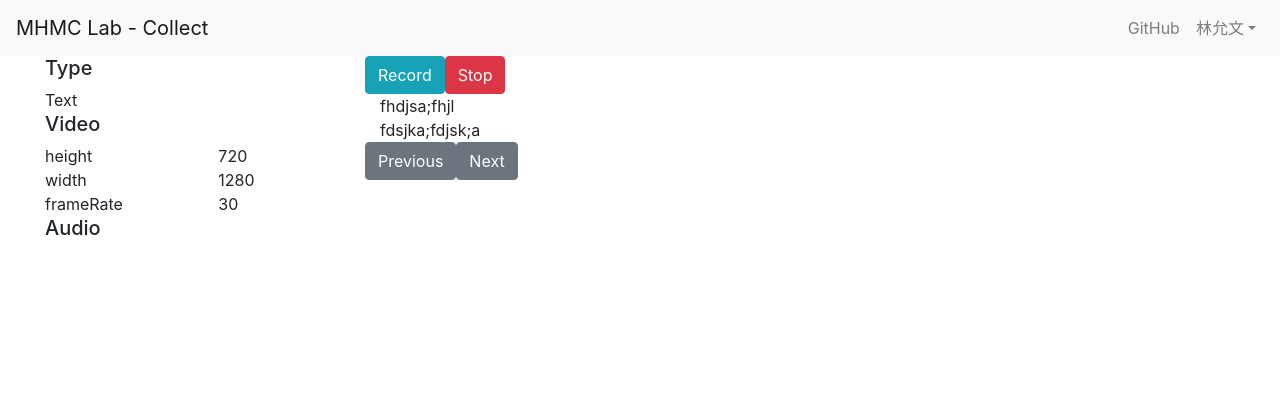
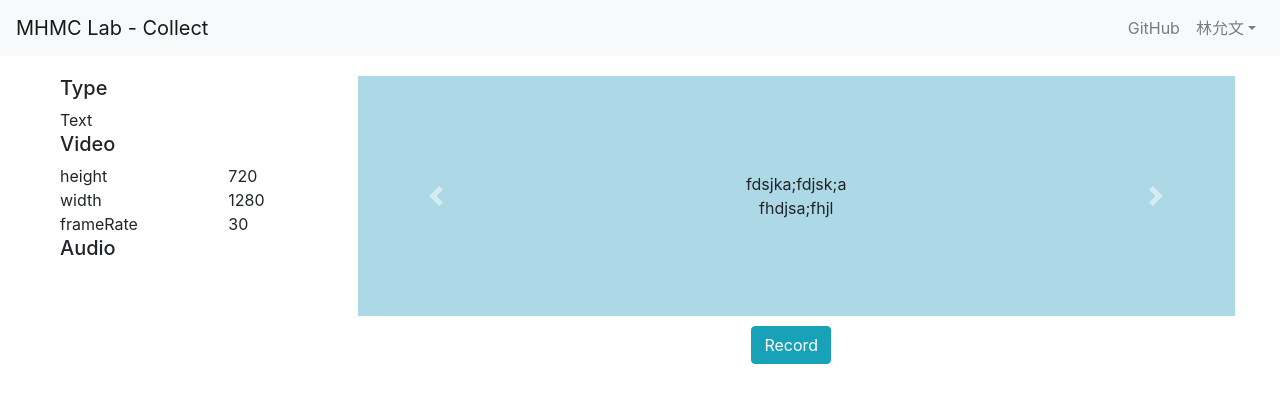
Before and after one commit to LinYunWen/data-collect-web, a React app: page / in a window 1280 px wide. Shown: the top 402 px of the page. Built offline with nearby package versions, Linux system fonts and the light colour scheme.

Commit message:
Feature: add Carousel

```diff
--- a/package.json
+++ b/package.json
@@ -20,6 +20,7 @@
   "homepage": "https://github.com/LinYunWen/data-collect-web#readme",
   "dependencies": {
     "bootstrap": "^4.3.1",
+    "classnames": "^2.2.6",
     "core-js": "^3.1.4",
     "react": "^16.8.6",
     "react-dom": "^16.8.6",
--- a/src/components/Content.js
+++ b/src/components/Content.js
@@ -2,6 +2,7 @@ import React from 'react';
 import { Container, Row } from "reactstrap";
 import { Info } from "./Info";
 import { Panel } from "./Panel";
+import cls from "../style.scss";
 
 export class Content extends React.Component {
     constructor(props) {
@@ -11,7 +12,7 @@ export class Content extends React.Component {
     render() {
         return (
             <Container fluid={true}>
-                <Row>
+                <Row className={cls.contentRow}>
                     <Info />
                     <Panel />
                 </Row>
--- a/src/components/Panel.js
+++ b/src/components/Panel.js
@@ -10,7 +10,7 @@ export class Panel extends React.Component {
 
     render() {
         return (
-            <Col>
+            <Col xs="9">
                 {/* <VideoPane /> */}
                 <TextPane />
             </Col>
--- a/src/components/TextPane.js
+++ b/src/components/TextPane.js
@@ -1,37 +1,132 @@
 import React from 'react';
 import { Container, Row, Col, Button } from "reactstrap";
+import { Carousel, CarouselItem, CarouselControl, CarouselIndicators, CarouselCaption } from 'reactstrap';
+import cx from "classnames";
 import cls from "../style.scss";
 import { texts } from "../data";
 
 export class TextPane extends React.Component {
   constructor(props) {
     super(props);
+    this.state = {
+      activeIndex: 0,
+      recordMode: "default",
+      playMode: "default"
+    };
+    this.next = this.next.bind(this);
+    this.previous = this.previous.bind(this);
+    this.goToIndex = this.goToIndex.bind(this);
+    this.onExiting = this.onExiting.bind(this);
+    this.onExited = this.onExited.bind(this);
+    this.createSlides = this.createSlides.bind(this);
+    this.changeMode = this.changeMode.bind(this);
+  }
+
+  changeMode(type, mode) {
+    this.setState({
+      [type]: mode
+    });
+  }
+
+  onExiting() {
+    this.animating = true;
+  }
+
+  onExited() {
+    this.animating = false;
+  }
+
+  next() {
+    if (this.animating) return;
+    this.setState({
+      activeIndex: (++this.state.activeIndex) % texts.length
+    });
+  }
+
+  previous() {
+    if (this.animating) return;
+    this.setState({
+      activeIndex: (this.state.activeIndex + texts.length - 1) % texts.length
+    });
+  }
+
+  goToIndex(newIndex) {
+    if (this.animating) return;
+    this.setState({ activeIndex: newIndex });
+  }
+
+  createSlides() {
+    return texts.map((item, index) => {
+      return (
+        <CarouselItem key={index} onExiting={this.onExiting} onExited={this.onExited}>
+          <Container className={cls.height100pa}>
+            <Row className={cls.height100pa}>
+              <Col className={cls.marginAuto}>
+                <Row><Col>
+                  {item.text}
+                </Col></Row>
+                <Row><Col>
+                  {item.alphabet}
+                </Col></Row>
+              </Col>
+            </Row>
+          </Container>
+          {/* <CarouselCaption captionText={item.text} captionHeader={item.text} /> */}
+        </CarouselItem>
+      );
+    });
   }
 
   render() {
+    const { activeIndex } = this.state;
+    let textCol = cx(cls.height100pa, cls.textAlignCenter);
+    let buttonClass = {
+      record: cx({ [cls.displayNone]: this.state.recordMode === "record" }),
+      stop: cx({ [cls.displayNone]: this.state.recordMode !== "record" }),
+      playRecord: cx({ [cls.displayNone]: this.state.playMode !== "stop" }),
+      stopPlaying: cx({ [cls.displayNone]: this.state.playMode !== "play" }),
+    }
     return (
       <Col>
         <Container>
-                    <Row><Col>
-                        <Button id="record" color="info">Record</Button>
-                        <Button id="stop" color="danger">Stop</Button>
-                    </Col></Row>
-                    <Row><Col>
-                        <Container>
-                            <Row><Col>
-                                {texts[0].alphabet}
-                            </Col></Row>
-                            <Row><Col>
-                                {texts[0].text}
-                            </Col></Row>
-                        </Container>
-                    </Col></Row>
-                    <Row><Col>
-                        <Button id="previous">Previous</Button>
-                        <Button id="next">Next</Button>
-                    </Col></Row>
+          <Row className={cls.textRow}>
+            <Col className={textCol}>
+              <Carousel className={cls.height100pa} activeIndex={activeIndex} next={this.next} previous={this.previous}>
+                {/* <CarouselIndicators items={texts} activeIndex={activeIndex} onClickHandler={this.goToIndex} /> */}
+                {this.createSlides()}
+                <CarouselControl direction="prev" directionText="Previous" onClickHandler={this.previous} />
+                <CarouselControl direction="next" directionText="Next" onClickHandler={this.next} />
+              </Carousel>
+            </Col>
+          </Row>
+          <Row style={{ padding: "10px 0"}}>
+            <Col className={cls.textAlignCenter}>
+              <span className={cls.marginRight10}>
+                <Button id="record" color="info" className={buttonClass.record}
+                  onClick={() => {
+                    this.changeMode("recordMode", "record");
+                    this.changeMode("playMode", "default");
+                  }}
+                >Record</Button>
+                <Button id="stop" color="danger" className={buttonClass.stop}
+                  onClick={() => {
+                    this.changeMode("recordMode", "stop");
+                    this.changeMode("playMode", "stop");
+                  }}
+                >Stop</Button>
+              </span>
+              <span>
+                <Button id="play-record" color="success" className={buttonClass.playRecord}
+                  onClick={() => { this.changeMode("playMode", "play"); }}
+                >Play your record</Button>
+                <Button id="stop-playing" color="danger" className={buttonClass.stopPlaying}
+                  onClick={() => { this.changeMode("playMode", "stop"); }}
+                >Stop playing</Button>
+              </span>
+            </Col>
+          </Row>
         </Container>
       </Col>
-        );
+    )
   }
 }
--- a/src/data.js
+++ b/src/data.js
@@ -40,5 +40,13 @@ export const texts = [
     {
         alphabet: "fhdjsa;fhjl",
         text: "fdsjka;fdjsk;a"
+    },
+    {
+        alphabet: "Hello world",
+        text: "fdsjka;fdjsk;a"
+    },
+    {
+        alphabet: "LinYunWen",
+        text: "fdsjka;fdjsk;a"
     }
 ]
--- a/src/style.scss
+++ b/src/style.scss
@@ -1,3 +1,20 @@
+.displayNone { display: none; }
+
+.marginAuto { margin: auto; }
+.margin0 { margin: 0; }
+.marginRight10 { margin-right: 10px; }
+.padding0 { padding: 0; }
+.textAlignCenter { text-align: center; }
+.height100pa { height: 100%; }
+
+.contentRow {
+    margin: 20px auto;
+}
+
+.textRow {
+    background: lightblue;
+    height: 30vh;
+}
 
 .video {
     width: 100%;
```
Lines whose indentation alone changed are shown as unchanged.
